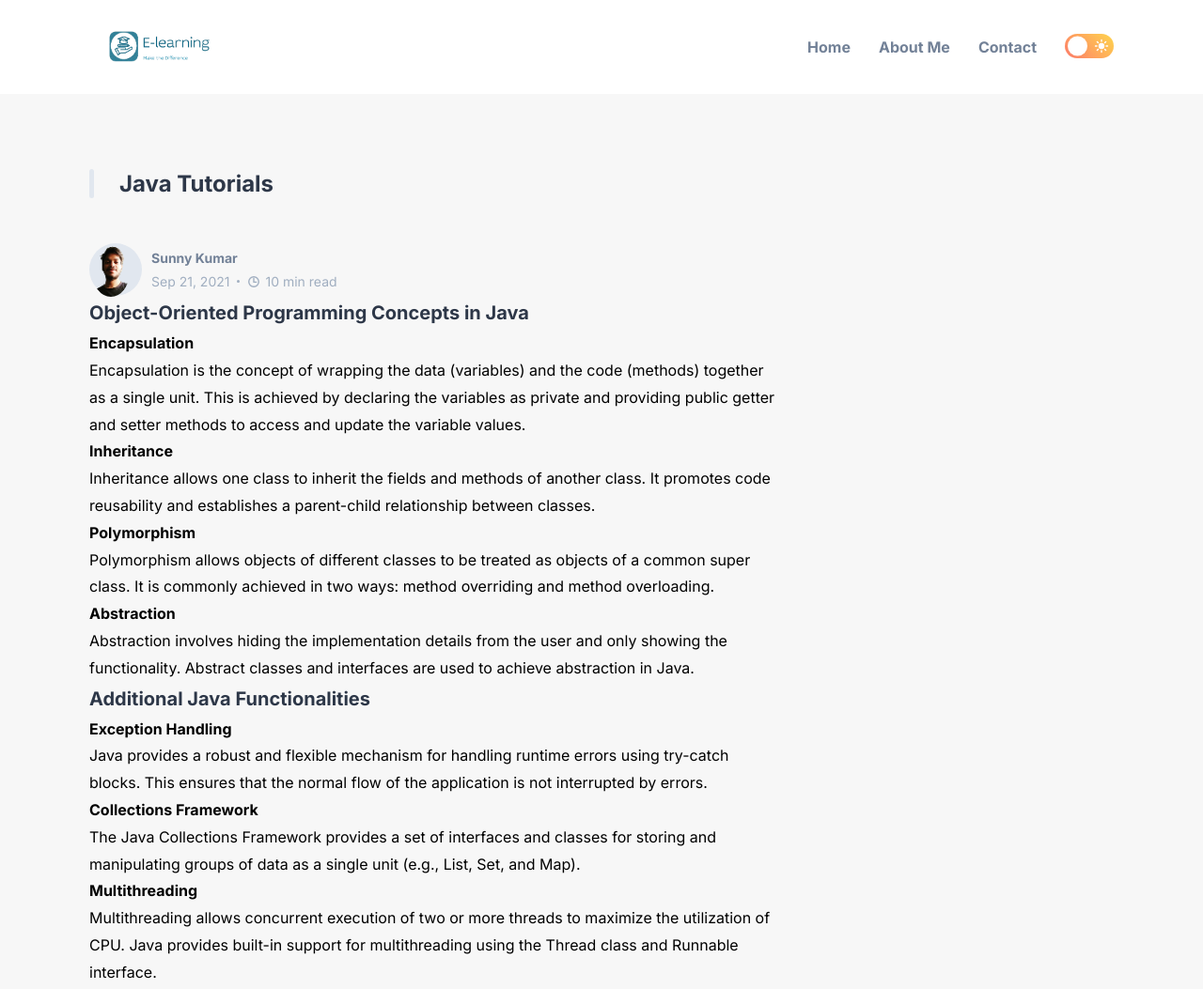
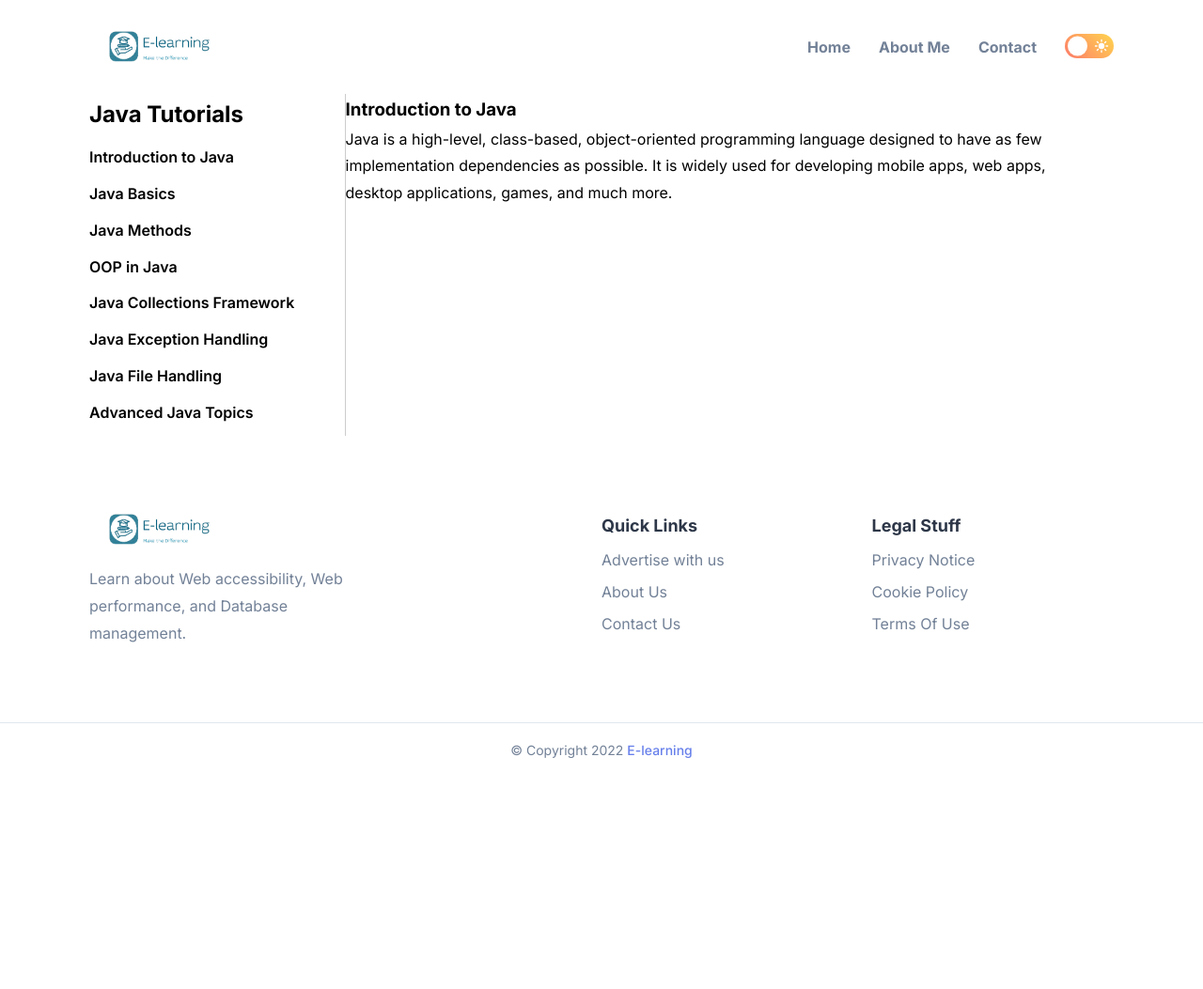
Before and after one commit to sunny2040/e-learning, a plain HTML site: page java.html in a window 1280 px wide. Shown: the top 1053 px of the page at 94% size. After the commit the page ends 827 px from the top, so only its background shows below. Drawn offline with nearby package versions, Linux system fonts and the light colour scheme.

Commit message:
new change

```diff
--- a/assets/css/style.css
+++ b/assets/css/style.css
@@ -1072,3 +1072,39 @@ footer .wrapper { text-align: center; }
   .footer-link { margin-bottom: 0.3rem; }
 
 }
+
+.sidebar {
+  width: 25%;
+  float: left;
+  padding-right: 20px;
+  border-right: 1px solid #ccc;
+}
+
+.content {
+  width: 70%;
+  float: left;
+  display: none; /* Hide all content by default */
+}
+
+.content.active {
+  display: block; /* Show active content */
+}
+
+.tutorial-list {
+  list-style-type: none;
+  padding: 0;
+}
+
+.tutorial-list li {
+  margin: 10px 0;
+  cursor: pointer;
+  font-weight: 600;
+}
+
+.tutorial-list li:hover {
+  color: #007bff;
+}
+
+.clear {
+  clear: both;
+}
--- a/java.html
+++ b/java.html
@@ -16,6 +16,8 @@
     - custom css link
   -->
   <link rel="stylesheet" href="./assets/css/style.min.css">
+  <link rel="stylesheet" href="./assets/css/style.css">
+
 
   <!--
     - google font link
@@ -114,147 +116,110 @@
 
   </header>
 
+<!-- MAIN CONTENT -->
 <main>
-
-    <!--
-      - #HERO SECTION
-    -->
-
-    <!-- <div class="hero">
-
   <div class="container">
-
-        <div class="left">
-
-          <h1 class="h1">
-            Hi, I'm <b>Sunny&nbsp;Kumar</b>.
-            <br>Full Stack Developer
-          </h1>
-
-          <p class="h3">
-            Specialized in <abbr title="Accessibility">Java,JBPM (BPMN)</abbr>
-            and Core Web Vitals
-          </p>
-
-          <div class="btn-group">
-            <a href="#" class="btn btn-primary">Contact Me</a>
-            <a href="#" class="btn btn-secondary">About Me</a>
+    <div class="sidebar">
+      <h2>Java Tutorials</h2>
+      <ul class="tutorial-list">
+        <li onclick="showContent('intro')">Introduction to Java</li>
+        <li onclick="showContent('basics')">Java Basics</li>
+        <li onclick="showContent('methods')">Java Methods</li>
+        <li onclick="showContent('oop')">OOP in Java</li>
+        <li onclick="showContent('collections')">Java Collections Framework</li>
+        <li onclick="showContent('exceptions')">Java Exception Handling</li>
+        <li onclick="showContent('fileHandling')">Java File Handling</li>
+        <li onclick="showContent('advanced')">Advanced Java Topics</li>
+      </ul>
     </div>
 
+    <div class="content" id="intro">
+      <h3>Introduction to Java</h3>
+      <p>Java is a high-level, class-based, object-oriented programming language designed to have as few implementation dependencies as possible. It is widely used for developing mobile apps, web apps, desktop applications, games, and much more.</p>
     </div>
 
-        <div class="right">
-
-          <div class="pattern-bg"></div>
-          <div class="img-box">
-            <img src="./assets/images/sunny.png" alt="Sunny Kumar" class="hero-img">
-            <div class="shape shape-1"></div>
-            <div class="shape shape-2"></div>
+    <div class="content" id="basics">
+      <h3>Java Basics</h3>
+      <ul>
+        <li>Java Introduction</li>
+        <li>Java Syntax</li>
+        <li>Java Variables</li>
+        <li>Java Data Types</li>
+        <li>Java Type Casting</li>
+        <li>Java Operators</li>
+        <li>Java Strings</li>
+        <li>Java Booleans</li>
+        <li>Java If...Else</li>
+        <li>Java Switch</li>
+        <li>Java Loops (While, For, Break/Continue)</li>
+        <li>Java Arrays</li>
+      </ul>
     </div>
 
+    <div class="content" id="methods">
+      <h3>Java Methods</h3>
+      <ul>
+        <li>Introduction to Java Methods</li>
+        <li>Method Parameters</li>
+        <li>Method Overloading</li>
+      </ul>
     </div>
 
+    <div class="content" id="oop">
+      <h3>Object-Oriented Programming (OOP) in Java</h3>
+      <ul>
+        <li>Classes and Objects</li>
+        <li>Attributes and Methods</li>
+        <li>Modifiers (Public, Private, Protected)</li>
+        <li>Encapsulation</li>
+        <li>Inheritance</li>
+        <li>Polymorphism</li>
+        <li>Abstraction and Interface</li>
+      </ul>
     </div>
 
-    </div> -->
-
-
-
-
-
-    <main>
-
-        <div class="main">
-
-          <div class="container">
-
-            <!--
-              - BLOG SECTION
-            -->
-
-            <div class="blog">
-
-              <h2 class="h2">Java Tutorials</h2>
-
-              <div class="wrapper-flex">
-
-                <div class="profile-wrapper">
-                  <img src="./assets/images/author.png" alt="Sunny Kumar" width="40">
+    <div class="content" id="collections">
+      <h3>Java Collections Framework</h3>
+      <ul>
+        <li>ArrayList</li>
+        <li>LinkedList</li>
+        <li>HashMap</li>
+        <li>HashSet</li>
+        <li>Iterator</li>
+        <li>List Sorting</li>
+        <li>Wrapper Classes</li>
+      </ul>
     </div>
 
-                <div class="wrapper">
-                  <a href="#" class="h4">Sunny Kumar</a>
-
-                  <p class="text-sm">
-                    <time datetime="2021-09-21">Sep 21, 2021</time>
-                    <span class="separator"></span>
-                    <ion-icon name="time-outline"></ion-icon>
-                    <time datetime="PT10M">10 min read</time>
-                  </p>
+    <div class="content" id="exceptions">
+      <h3>Java Exception Handling</h3>
+      <p>Java provides a robust mechanism to handle runtime errors using exception handling. Learn how to use try-catch, throw, throws, and finally blocks to manage errors effectively.</p>
     </div>
 
+    <div class="content" id="fileHandling">
+      <h3>Java File Handling</h3>
+      <ul>
+        <li>Working with Files</li>
+        <li>Create/Write Files</li>
+        <li>Read Files</li>
+        <li>Delete Files</li>
+      </ul>
     </div>
 
-              <div class="tutorials">
-
-                <h3 class="h3">Object-Oriented Programming Concepts in Java</h3>
-
+    <div class="content" id="advanced">
+      <h3>Advanced Java Topics</h3>
       <ul>
-                  <li>
-                    <h4>Encapsulation</h4>
-                    <p>Encapsulation is the concept of wrapping the data (variables) and the code (methods) together as a single unit. This is achieved by declaring the variables as private and providing public getter and setter methods to access and update the variable values.</p>
-                  </li>
-
-                  <li>
-                    <h4>Inheritance</h4>
-                    <p>Inheritance allows one class to inherit the fields and methods of another class. It promotes code reusability and establishes a parent-child relationship between classes.</p>
-                  </li>
-
-                  <li>
-                    <h4>Polymorphism</h4>
-                    <p>Polymorphism allows objects of different classes to be treated as objects of a common super class. It is commonly achieved in two ways: method overriding and method overloading.</p>
-                  </li>
-
-                  <li>
-                    <h4>Abstraction</h4>
-                    <p>Abstraction involves hiding the implementation details from the user and only showing the functionality. Abstract classes and interfaces are used to achieve abstraction in Java.</p>
-                  </li>
+        <li>Java Threads and Concurrency</li>
+        <li>Lambda Expressions</li>
+        <li>Streams API</li>
+        <li>Functional Programming Concepts</li>
       </ul>
-
-                <h3 class="h3">Additional Java Functionalities</h3>
-
-                <ul>
-                  <li>
-                    <h4>Exception Handling</h4>
-                    <p>Java provides a robust and flexible mechanism for handling runtime errors using try-catch blocks. This ensures that the normal flow of the application is not interrupted by errors.</p>
-                  </li>
-
-                  <li>
-                    <h4>Collections Framework</h4>
-                    <p>The Java Collections Framework provides a set of interfaces and classes for storing and manipulating groups of data as a single unit (e.g., List, Set, and Map).</p>
-                  </li>
-
-                  <li>
-                    <h4>Multithreading</h4>
-                    <p>Multithreading allows concurrent execution of two or more threads to maximize the utilization of CPU. Java provides built-in support for multithreading using the Thread class and Runnable interface.</p>
-                  </li>
-
-                  <li>
-                    <h4>Streams API</h4>
-                    <p>The Streams API in Java 8 allows functional-style operations on collections of elements. It supports filtering, mapping, and reducing data elements in a concise and readable manner.</p>
-                  </li>
-
-                </ul>
-
     </div>
 
+    <div class="clear"></div>
   </div>
+</main>
 
-          </div>
-
-        </div>
-
-      </main>
         <!--
     - #FOOTER
   -->
@@ -342,6 +307,25 @@
   -->
   <script type="module" src="https://unpkg.com/ionicons@5.5.2/dist/ionicons/ionicons.esm.js"></script>
   <script nomodule src="https://unpkg.com/ionicons@5.5.2/dist/ionicons/ionicons.js"></script>
+  <!-- custom js -->
+  <script>
+    function showContent(id) {
+      // Hide all content sections
+      var sections = document.querySelectorAll('.content');
+      sections.forEach(function (section) {
+        section.classList.remove('active');
+      });
+
+      // Show the clicked section
+      var contentToShow = document.getElementById(id);
+      contentToShow.classList.add('active');
+    }
+
+    // Show Introduction by default
+    window.onload = function () {
+      showContent('intro');
+    };
+  </script>
 </body>
 
 </html>
```
Lines whose indentation alone changed are shown as unchanged.
